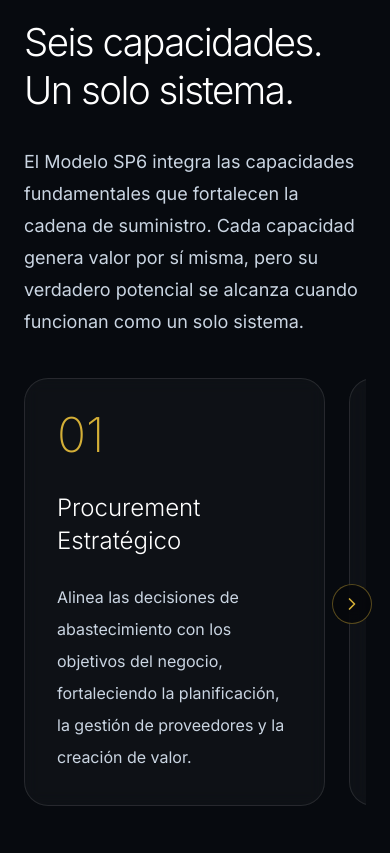
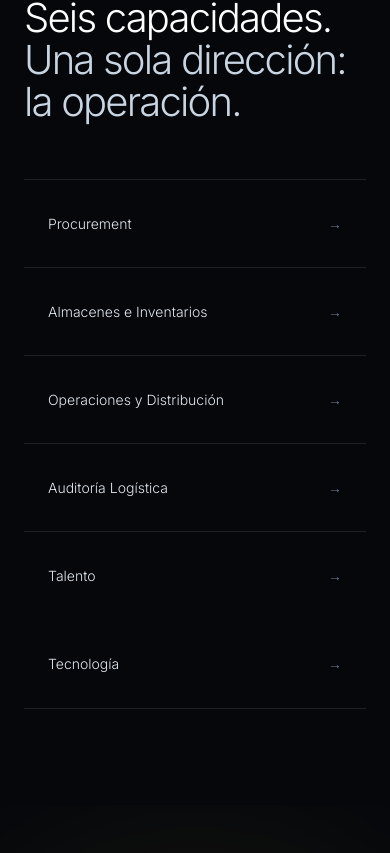
Before and after one commit to rcarlo68-cmd/ServicesProcurement, a Next.js app: page /modelo-sp6 in a window 390 px wide. Shown: the part 2451-3304 px from the top of the page. Built offline with nearby package versions, Linux system fonts and the light colour scheme.

Commit message:
Refine SP6 capabilities navigation

```diff
--- a/components/modelo-sp6/Capabilities.tsx
+++ b/components/modelo-sp6/Capabilities.tsx
@@ -1,264 +1,114 @@
 "use client";
-import { ChevronLeft, ChevronRight } from "lucide-react";
-import { useRef, useState } from "react";
 
 const capabilities = [
   {
-    number: "01",
-    title: "Procurement Estratégico",
-    description:
-      "Alinea las decisiones de abastecimiento con los objetivos del negocio, fortaleciendo la planificación, la gestión de proveedores y la creación de valor.",
+    title: "Procurement",
+    href: "/knowledge/procurement",
   },
   {
-    number: "02",
     title: "Almacenes e Inventarios",
-    description:
-      "Garantiza la confiabilidad de los inventarios mediante procesos estandarizados, control operacional y trazabilidad de los materiales.",
+    href: "/knowledge/inventory",
   },
   {
-    number: "03",
     title: "Operaciones y Distribución",
-    description:
-      "Optimiza el flujo de materiales desde el proveedor hasta el usuario final, reduciendo tiempos, costos y pérdidas operativas.",
+    href: "/knowledge/operations",
   },
   {
-    number: "04",
     title: "Auditoría Logística",
-    description:
-      "Evalúa procesos, identifica vulnerabilidades y detecta oportunidades de mejora para fortalecer el control y la eficiencia.",
+    href: "/knowledge/audit",
   },
   {
-  number: "05",
-  title: "Desarrollo del Talento",
-  description:
-    "Impulsa las competencias de las personas, promoviendo una cultura de mejora continua, liderazgo y excelencia operacional.",
+    title: "Talento",
+    href: "/knowledge/talent",
   },
   {
-  number: "06",
-  title: "Transformación Digital",
-  description:
-    "Integra tecnología, analítica e inteligencia artificial para mejorar la toma de decisiones y aumentar la productividad.",
+    title: "Tecnología",
+    href: "/knowledge/digital",
   },
 ];
 
 export default function Capabilities() {
-  const carouselRef = useRef<HTMLDivElement>(null);
+  return (
+    <section className="relative overflow-hidden bg-[#05070B] py-24 lg:py-32">
+      <div className="relative mx-auto w-full max-w-7xl px-6 lg:px-10 xl:px-12">
 
-  const [canScrollLeft, setCanScrollLeft] = useState(false);
-const [canScrollRight, setCanScrollRight] = useState(true);
+        {/* Header */}
+        <div className="mb-14 max-w-5xl">
+          <div className="mb-7 flex items-center gap-4">
+            <div className="h-px w-12 bg-[#D4AF37]" />
 
-  const updateScrollButtons = () => {
-  if (!carouselRef.current) return;
-
-  const { scrollLeft, scrollWidth, clientWidth } = carouselRef.current;
-
-  setCanScrollLeft(scrollLeft > 5);
-  setCanScrollRight(scrollLeft + clientWidth < scrollWidth - 5);
-};
-
-const scrollCarousel = (direction: "left" | "right") => {
-  if (!carouselRef.current) return;
-
-  carouselRef.current.scrollBy({
-    left: direction === "right" ? 320 : -320,
-    behavior: "smooth",
-  });
-
-  setTimeout(updateScrollButtons, 350);
-};
-
-  return (
-    <section className="relative bg-[#070A0F] py-28 lg:py-36">
-      <div className="mx-auto w-full max-w-7xl px-6 lg:px-10 xl:px-12">
-        {/* Header */}
-        <div className="max-w-3xl">
-          <div className="mb-8 flex items-center gap-4">
-            <div className="h-px w-16 bg-[#D4AF37]" />
-
-            <span className="text-xs font-semibold uppercase tracking-[0.35em] text-[#D4AF37]">
+            <span className="text-[10px] font-semibold uppercase tracking-[0.3em] text-[#D4AF37]">
               CAPACIDADES
             </span>
           </div>
 
-          <h2 className="text-[clamp(2.4rem,4vw,4rem)] font-light leading-tight tracking-[-0.04em] text-white">
+          <h2 className="text-[clamp(2.5rem,5vw,4.5rem)] font-light leading-[1.05] tracking-[-0.045em] text-white">
             Seis capacidades.
             <br />
-            Un solo sistema.
+            <span className="text-slate-300">
+              Una sola dirección: la operación.
+            </span>
           </h2>
-
-          <p className="mt-8 max-w-2xl text-lg leading-8 text-slate-300">
-            El Modelo SP6 integra las capacidades fundamentales que fortalecen
-la cadena de suministro. Cada capacidad genera valor por sí misma,
-pero su verdadero potencial se alcanza cuando funcionan como un solo
-sistema.
-          </p>
         </div>
 
-        {/* Cards */}
-        {/* Desktop / Tablet */}
-<div
+        {/* Capabilities */}
+        <div className="grid border-y border-white/10 md:grid-cols-3">
+          {capabilities.map((capability, index) => (
+            <a
+              key={capability.title}
+              href={capability.href}
+              className={`
+                group
+                flex
+                min-h-[88px]
+                items-center
+                justify-between
+                gap-6
+                border-white/10
+                px-6
+                py-6
+                transition-all
+                duration-300
+                hover:bg-white/[0.025]
+                md:min-h-[96px]
+                md:px-7
+                ${
+                  index < 3
+                    ? "md:border-b"
+                    : ""
+                }
+                ${
+                  index % 3 !== 2
+                    ? "md:border-r"
+                    : ""
+                }
+                ${
+                  index < 4
+                    ? "border-b md:border-b"
+                    : ""
+                }
+              `}
+            >
+              <span className="text-sm font-light text-slate-200 transition-colors duration-300 group-hover:text-white sm:text-base">
+                {capability.title}
+              </span>
+
+              <span
                 className="
-    mt-10 lg:mt-16
-    hidden
-    md:grid
-    gap-8
-    md:grid-cols-2
-    xl:grid-cols-3
+                  text-sm
+                  text-slate-500
+                  transition-all
+                  duration-300
+                  group-hover:translate-x-1
+                  group-hover:text-[#D4AF37]
                 "
               >
-  {capabilities.map((item) => (
-    <article
-      key={item.number}
-      className="
-        group
-        flex
-        min-h-[360px]
-        flex-col
-        rounded-3xl
-        border
-        border-white/10
-        bg-white/[0.03]
-        p-8
-        backdrop-blur-sm
-        transition-all
-        duration-300
-        hover:-translate-y-2
-        hover:border-[#D4AF37]/40
-        hover:bg-white/[0.05]
-      "
-    >
-      <div className="mb-8 text-5xl font-extralight text-[#D4AF37]/80">
-        {item.number}
-      </div>
-
-      <h3 className="text-2xl font-light leading-snug text-white transition-colors duration-300 group-hover:text-[#D4AF37]">
-        {item.title}
-      </h3>
-
-      <p className="mt-6 leading-8 text-slate-300">
-        {item.description}
-      </p>
-    </article>
+                →
+              </span>
+            </a>
           ))}
         </div>
 
-{/* Mobile Carousel */}
-<div className="relative mt-10">
-
-  <div
-    ref={carouselRef}
-    onScroll={updateScrollButtons}
-    className="
-      flex
-      snap-x
-      snap-mandatory
-      gap-6
-      overflow-x-auto
-      pb-6
-      md:hidden
-      [-ms-overflow-style:none]
-      [scrollbar-width:none]
-      [&::-webkit-scrollbar]:hidden
-    "
-  >
-    {capabilities.map((item) => (
-      <article
-        key={item.number}
-        className="
-          group
-          w-[88%]
-          shrink-0
-          snap-center
-          rounded-3xl
-          border
-          border-white/10
-          bg-white/[0.03]
-          p-8
-          backdrop-blur-sm
-          transition-all
-          duration-300
-        "
-      >
-        <div className="mb-8 text-5xl font-extralight text-[#D4AF37]">
-          {item.number}
-        </div>
-
-        <h3 className="text-2xl font-light leading-snug text-white">
-          {item.title}
-        </h3>
-
-        <p className="mt-6 leading-8 text-slate-300">
-          {item.description}
-        </p>
-      </article>
-    ))}
-  </div>
-
-  {canScrollLeft && (
-  <button
-    type="button"
-    aria-label="Anterior"
-    onClick={() => scrollCarousel("left")}
-    className="
-      absolute
-      left-[-6px]
-      top-1/2
-      z-20
-      -translate-y-1/2
-      flex
-      h-10
-      w-10
-      items-center
-      justify-center
-      rounded-full
-      border
-      border-[#D4AF37]/40
-      bg-[#05070B]/80
-      text-[#D4AF37]
-      backdrop-blur-md
-      transition-all
-      hover:bg-[#D4AF37]
-      hover:text-[#111111]
-      md:hidden
-    "
-  >
-    <ChevronLeft className="h-5 w-5" />
-  </button>
-)}
-
-  {canScrollRight && (
-  <button
-    type="button"
-    aria-label="Siguiente"
-    onClick={() => scrollCarousel("right")}
-    className="
-      absolute
-      right-[-6px]
-      top-1/2
-      z-20
-      -translate-y-1/2
-      flex
-      h-10
-      w-10
-      items-center
-      justify-center
-      rounded-full
-      border
-      border-[#D4AF37]/40
-      bg-[#05070B]/80
-      text-[#D4AF37]
-      backdrop-blur-md
-      transition-all
-      hover:bg-[#D4AF37]
-      hover:text-[#111111]
-      md:hidden
-    "
-  >
-    <ChevronRight className="h-5 w-5" />
-  </button>
-)}
-
-</div>
       </div>
     </section>
   );
```
Lines whose indentation alone changed are shown as unchanged.
